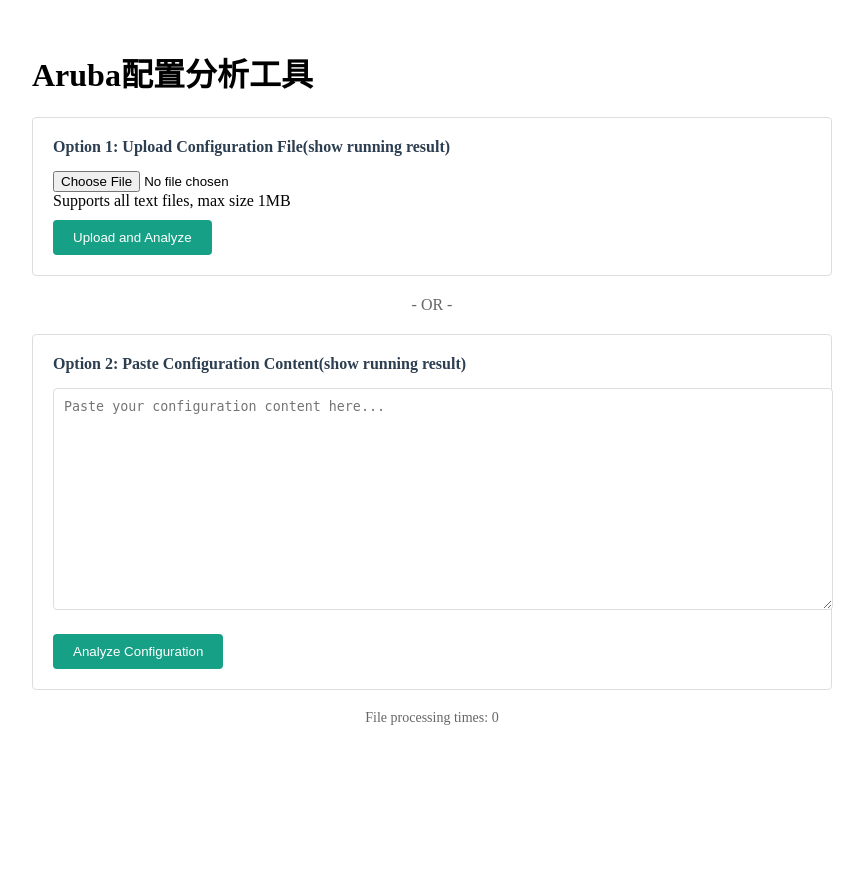
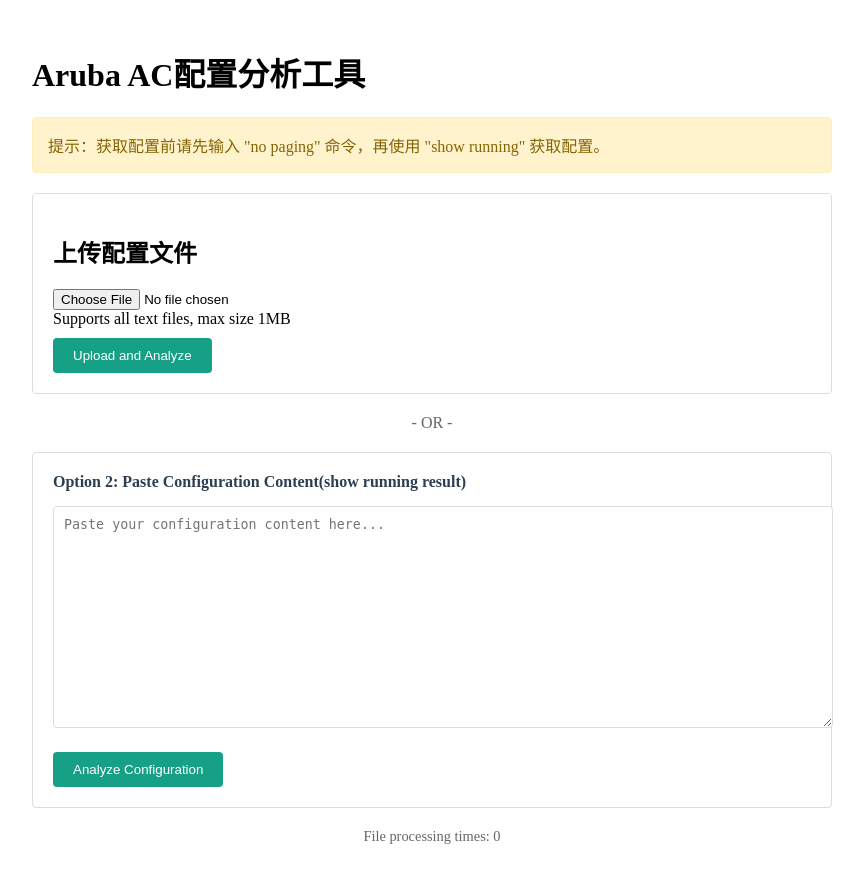
Before and after one commit to howtoplaygame/Test1, a Flask app: page / in a window 1280 px wide. Shown: the whole page, without its empty margins (208-1072 px from the left). Before the commit the page ends 725 px from the top, so only its background shows below. Run offline with Flask 3, Linux system fonts and the light colour scheme.

Commit message:
Update index.html

```diff
--- a/templates/index.html
+++ b/templates/index.html
@@ -52,6 +52,22 @@
             font-size: 14px;
             text-align: center;
         }
+        .counter {
+            color: #666;
+            font-size: 0.9em;
+        }
+        .tips {
+            margin: 20px 0;
+            padding: 15px;
+            background-color: #fff3cd;
+            border: 1px solid #ffeeba;
+            border-radius: 4px;
+        }
+        .tip-text {
+            color: #856404;
+            margin: 0;
+            font-size: 1em;
+        }
     </style>
     <script>
         function validateFileSize(input) {
@@ -68,10 +84,12 @@
 </head>
 <body>
     <div class="container">
-        <h1>Aruba配置分析工具</h1>
-
+        <h1>Aruba AC配置分析工具</h1>
+        <div class="tips">
+            <p class="tip-text">提示：获取配置前请先输入 "no paging" 命令，再使用 "show running" 获取配置。</p>
+        </div>
         <div class="upload-section">
-            <div class="section-title">Option 1: Upload Configuration File(show running result)</div>
+            <h2>上传配置文件</h2>
             <form action="/upload" method="post" enctype="multipart/form-data">
                 <input type="file" name="config_file" onchange="validateFileSize(this)">
                 <div class="file-hint">Supports all text files, max size 1MB</div>
```
